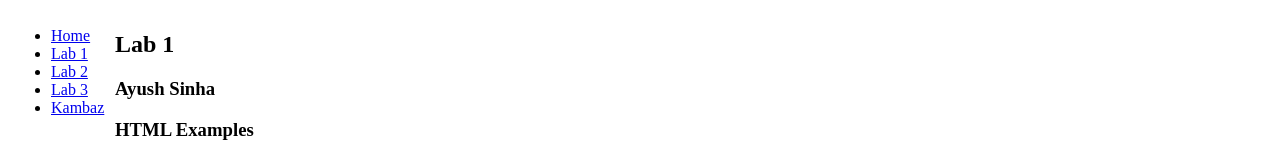
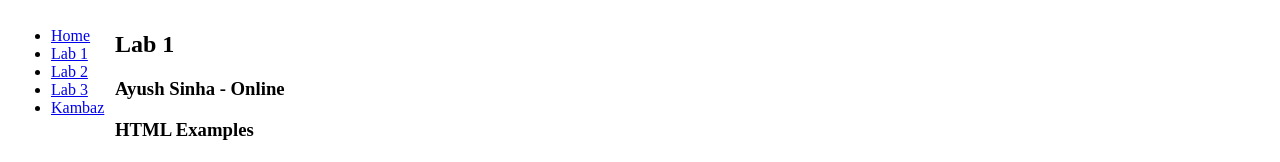
Before and after one commit to ayushsinha12/kambaz-next-js, a Next.js app: page /labs/lab1 in a window 1280 px wide. Shown: the top 162 px of the page. Built offline with nearby package versions, Linux system fonts and the light colour scheme.

Commit message:
Add name, section, and links to Lab 1 landing page

```diff
--- a/app/labs/lab1/page.tsx
+++ b/app/labs/lab1/page.tsx
@@ -2,7 +2,7 @@ export default function Lab1() {
     return (
       <div id="wd-lab1">
         <h2>Lab 1</h2>
-        <h3>Ayush Sinha</h3>
+        <h3>Ayush Sinha - Online</h3>
         <h3>HTML Examples</h3>
 
         <div id="wd-h-tag">
```
